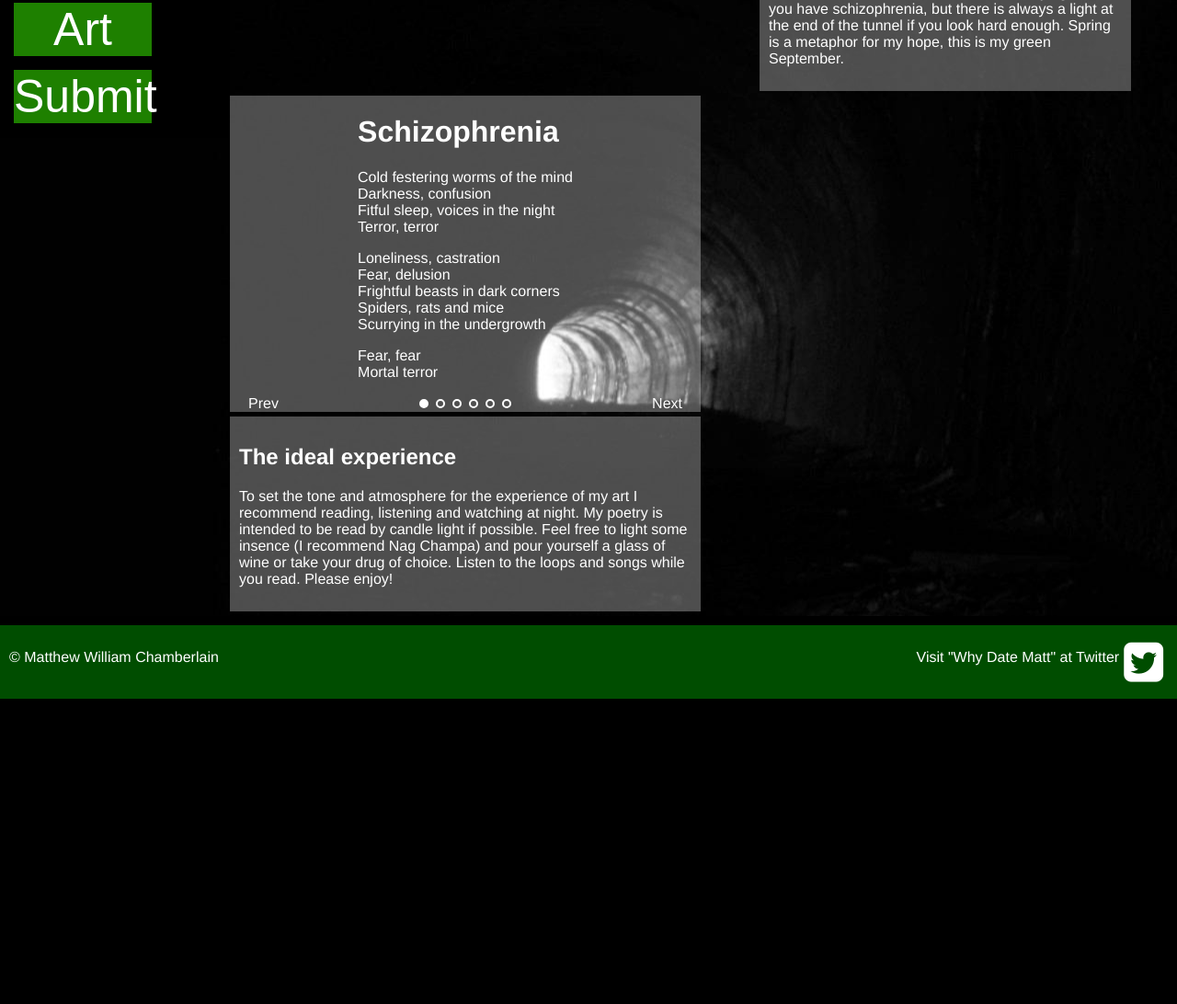
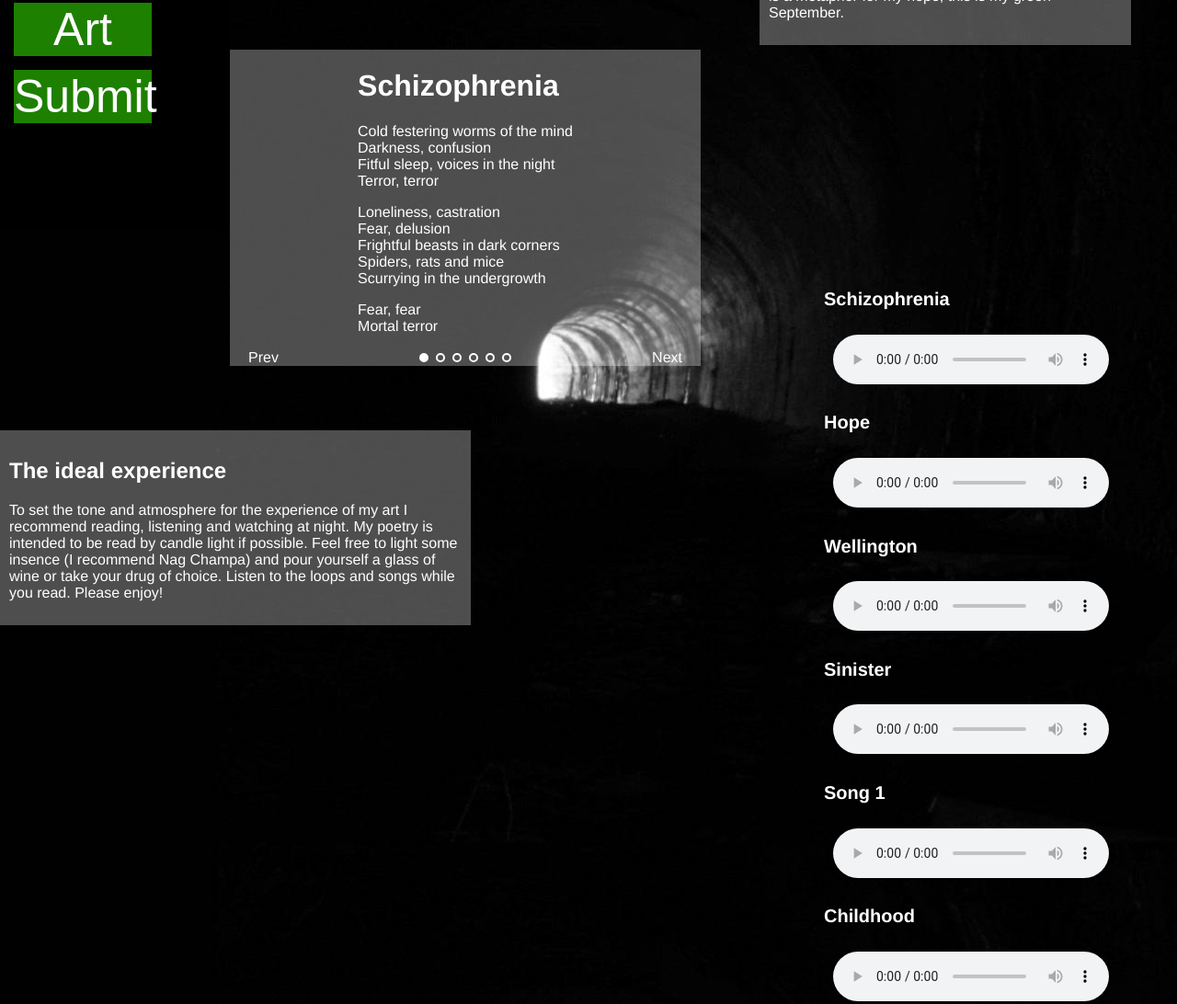
Before and after one commit to MattChambo/portfolio, a plain HTML site: page index.html in a window 1280 px wide. Shown: the part 312-1404 px from the top of the page at 92% size. Before the commit the page ends 1072 px from the top, so only its background shows below. Drawn offline with nearby package versions, Linux system fonts and the light colour scheme.

Commit message:
Add audio elements

```diff
--- a/css/styles.css
+++ b/css/styles.css
@@ -61,6 +61,19 @@ nav ul li {
 
 #nav-left a:hover {
 	color: #73e600;
+}
+
+#audio {
+	width: 70%;
+	margin: 0 auto;
+}
+
+audio {
+	margin: 10px;
+}
+
+#audio h2 {
+	font-size: 20px;
 }
 
 #first {
@@ -275,6 +288,10 @@ footer #copyright {
 		margin-left: 250px;
 	}
 
+	#audio {
+		width: 30%;
+	}
+
 }
 
 @media all and (min-width: 850px) {
@@ -296,6 +313,7 @@ footer #copyright {
 		width: 30%;
 		float: right;
 		margin-right: 50px;
+		margin-top: 0;
 	}
 
 	.unslider {
@@ -304,5 +322,18 @@ footer #copyright {
 
 	#ideal {
 		width: calc(40% - 20px);
+		margin-top: 70px;
+		float: left;
+		margin-left: 0;
+	}
+
+	#nav-left {
+		padding-bottom: 100px;
+	}
+
+	#audio {
+		float: right;
+		width: 30%;
+		margin-top: -100px;
 	}
 }
--- a/index.html
+++ b/index.html
@@ -165,6 +165,38 @@
 				<h1>The ideal experience</h1>
 				<p>To set the tone and atmosphere for the experience of my art I recommend reading, listening and watching at night. My poetry is intended to be read by candle light if possible. Feel free to light some insence (I recommend Nag Champa) and pour yourself a glass of wine or take your drug of choice. Listen to the loops and songs while you read. Please enjoy!</p>
 			</section>
+			<div id="audio">
+				<h2>Schizophrenia</h2>
+				<audio controls loop>
+					<source src="music/Schizophrenia.mp3" type="audio/mpeg">
+					If you can't play this audio update your browser to the latest version.
+				</audio>
+				<h2>Hope</h2>
+				<audio controls loop>
+					<source src="music/Hope.mp3" type="audio/mpeg">
+					If you can't play this audio update your browser to the latest version.
+				</audio>
+				<h2>Wellington</h2>
+				<audio controls loop>
+					<source src="music/Wellington.mp3" type="audio/mpeg">
+					If you can't play this audio update your browser to the latest version.
+				</audio>
+				<h2>Sinister</h2>
+				<audio controls loop>
+					<source src="music/Sinister.mp3" type="audio/mpeg">
+					If you can't play this audio update your browser to the latest version.
+				</audio>
+				<h2>Song 1</h2>
+				<audio controls loop>
+					<source src="music/Song.mp3" type="audio/mpeg">
+					If you can't play this audio update your browser to the latest version.
+				</audio>
+				<h2>Childhood</h2>
+				<audio controls loop>
+					<source src="music/Childhood.mp3" type="audio/mpeg">
+					If you can't play this audio update your browser to the latest version.
+				</audio>
+			</div>
 
 		</main>
 
```
